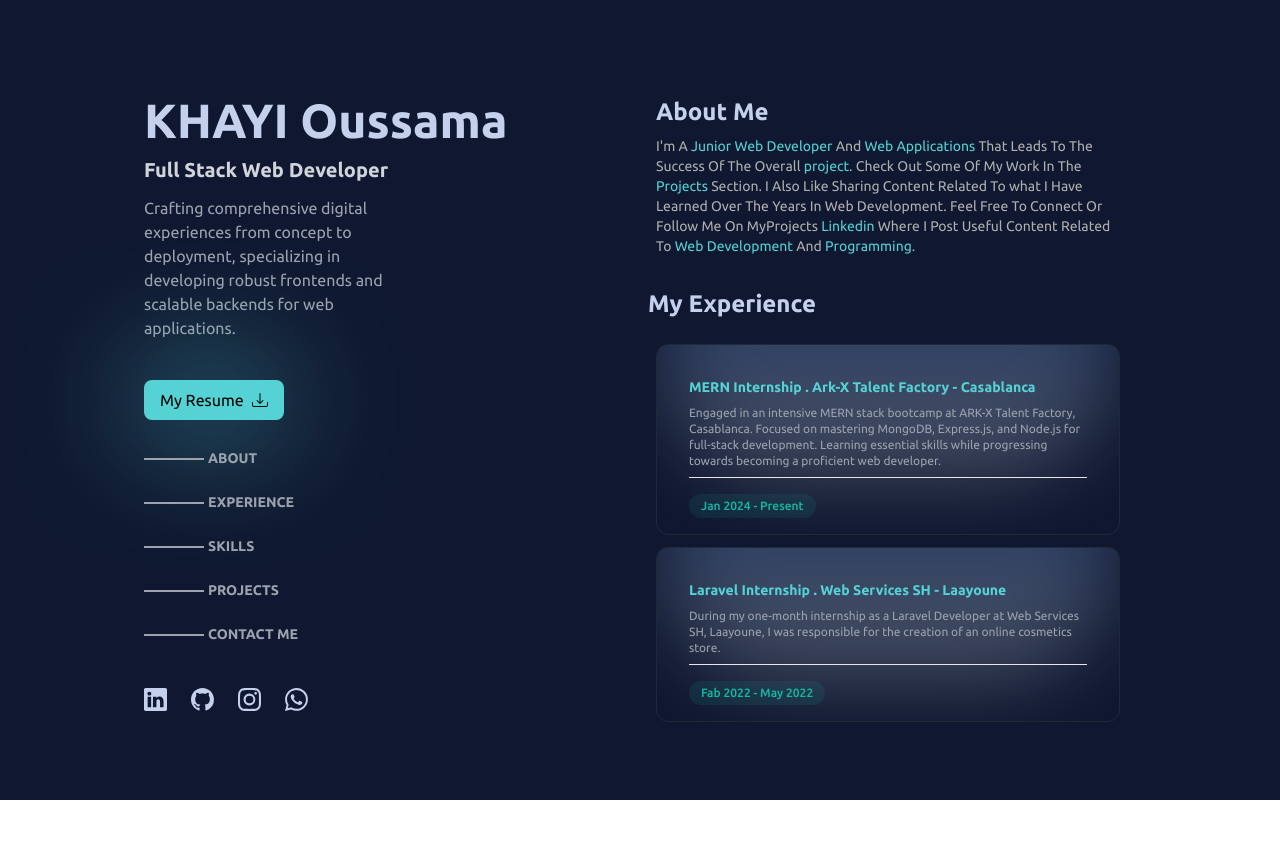
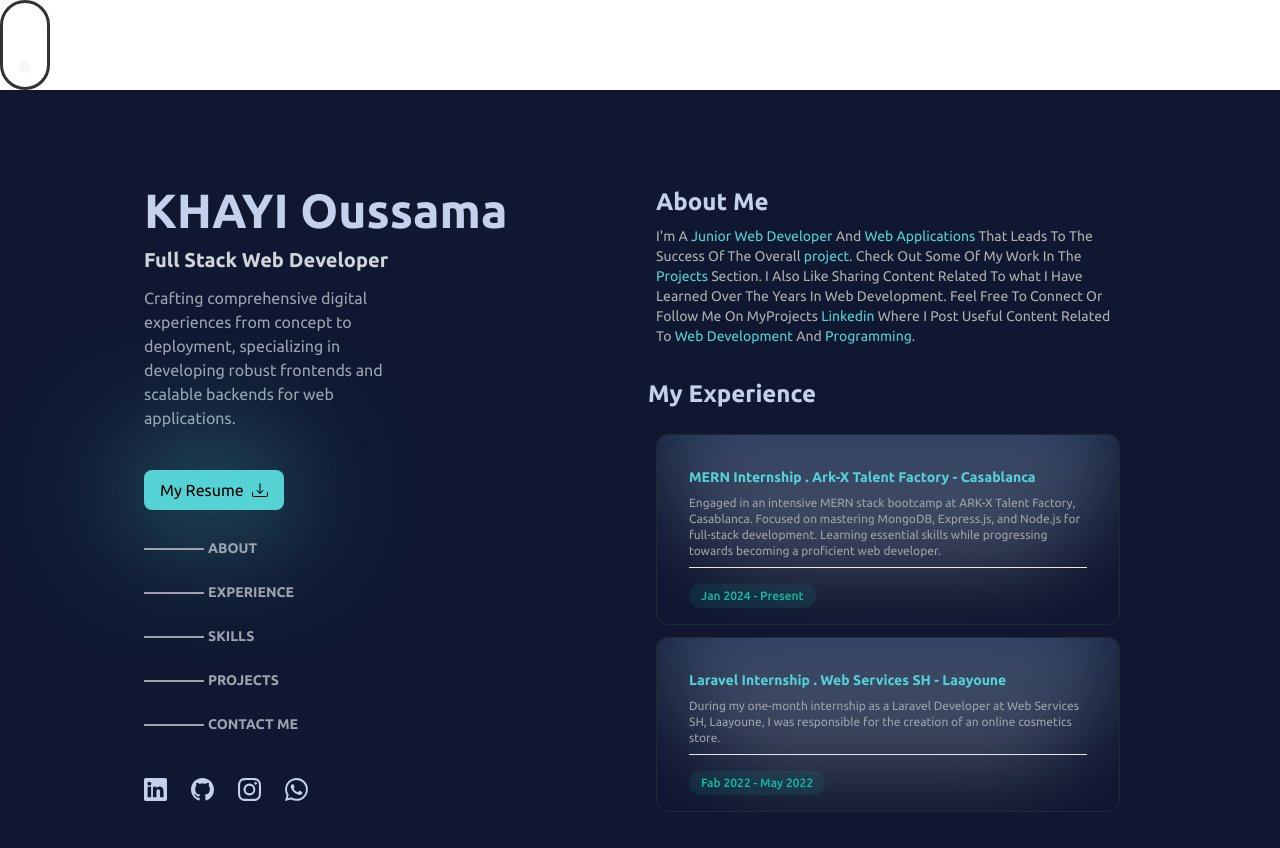
Before and after one commit to oussKhayi/oussama-khayi, a React (Vite) app: page / in a window 1280 px wide. Shown: the top 848 px of the page. Before the commit the page ends 800 px from the top, so only its background shows below. Built offline with nearby package versions, Linux system fonts and the light colour scheme.

Commit message:
Update - scrolling icon style to App.css

```diff
--- a/src/App.css
+++ b/src/App.css
@@ -40,3 +40,38 @@ body {
   opacity: 0;
   transition: 0.4s ease-in-out;
 }
+/* scroll icon styling : */
+.mouse {
+	width: 50px;
+	height: 90px;
+	border: 3px solid #333;
+	border-radius: 60px;
+	position: relative;
+	&::before {
+		content: '';
+		width: 12px;
+		height: 12px;
+		position: absolute;
+		top: 10px;
+		left: 50%;
+		transform: translateX(-50%);
+		background-color: #333;
+		border-radius: 50%;
+		opacity: 1;
+		animation: wheel 2s infinite;
+		-webkit-animation: wheel 2s infinite;
+	}
+}
+@keyframes wheel {
+	to {
+		opacity: 0;
+		top: 60px;
+	}
+}
+
+@-webkit-keyframes wheel {
+	to {
+		opacity: 0;
+		top: 60px;
+	}
+}
```
